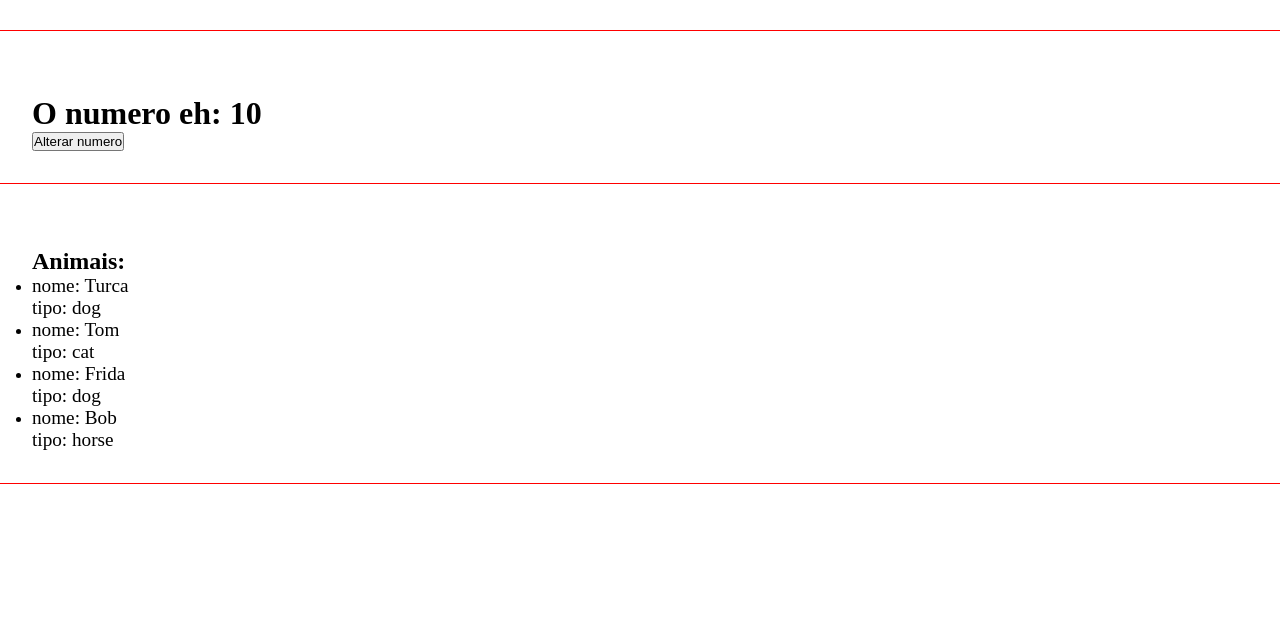
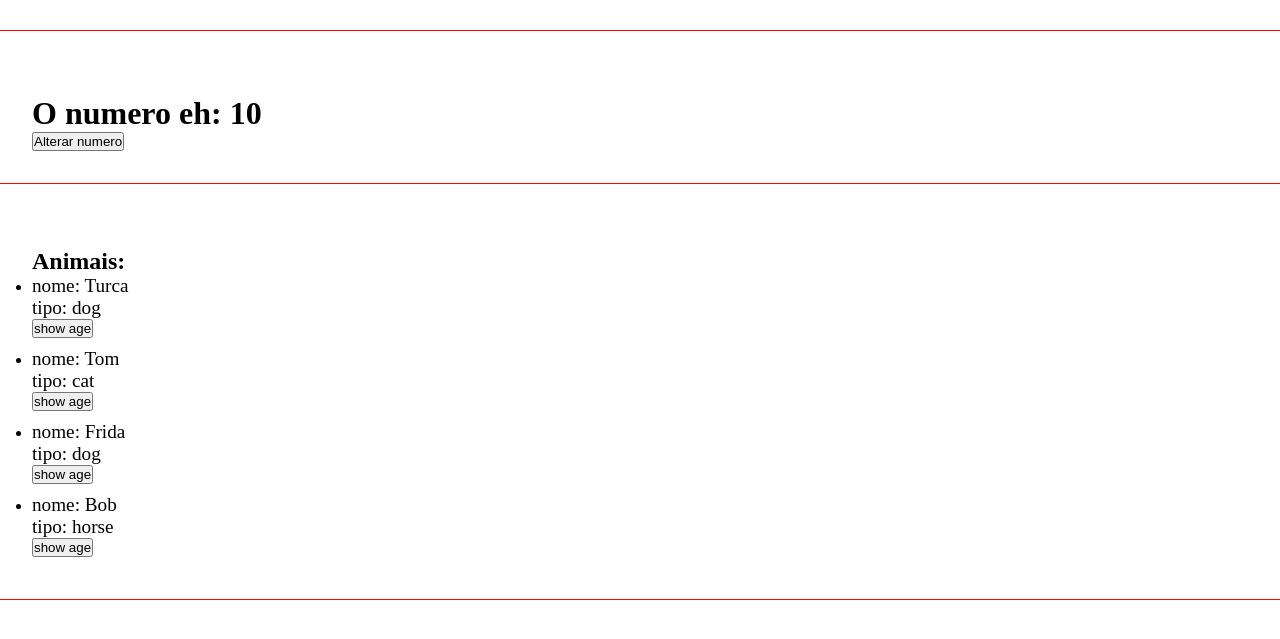
Before and after one commit to Tibes1/EstudoAngular, an Angular app: page / in a window 1280 px wide. Shown: the part 779-1418 px from the top of the page. Built offline with nearby package versions, Linux system fonts and the light colour scheme.

Commit message:
listRender

```diff
--- /dev/null
+++ b/src/app/Animal.ts
@@ -0,0 +1,5 @@
+export interface Animal {
+    name: string;
+    type: string;
+    age: number;
+}
--- a/src/app/components/list-render/list-render.component.css
+++ b/src/app/components/list-render/list-render.component.css
@@ -1,3 +1,7 @@
 p {
     font-size: 1.2rem;
 }
+
+li {
+    margin-bottom: 10px;
+}
--- a/src/app/components/list-render/list-render.component.html
+++ b/src/app/components/list-render/list-render.component.html
@@ -4,6 +4,8 @@
         <li *ngFor="let animal of animals">
             <p> nome: {{ animal.name }}</p>
             <p> tipo: {{ animal.type }}</p>
+            <button (click)="showAge(animal)">show age</button>
         </li>
     </ul>
+    <h3>{{ animalDetails }}</h3>
 </div>
--- a/src/app/components/list-render/list-render.component.ts
+++ b/src/app/components/list-render/list-render.component.ts
@@ -1,4 +1,6 @@
 import { Component } from '@angular/core';
+
+import {Animal} from 'src/app/Animal';
 
 @Component({
   selector: 'app-list-render',
@@ -6,10 +8,17 @@ import { Component } from '@angular/core';
   styleUrls: ['./list-render.component.css']
 })
 export class ListRenderComponent {
-  animals = [
-    {name: "Turca", type: "dog"},
-    {name: "Tom", type: "cat"},
-    {name: "Frida", type: "dog"},
-    {name: "Bob", type: "horse"},
+  animals: Animal[] = [
+    {name: "Turca", type: "dog", age: 5},
+    {name: "Tom", type: "cat", age: 8},
+    {name: "Frida", type: "dog", age: 3},
+    {name: "Bob", type: "horse", age: 12},
   ]
+
+  animalDetails: string = ''
+
+  showAge(animal: Animal): void {
+    this.animalDetails = `O pet ${animal.name} tem ${animal.age} anos!`
+  }
+
 }
```
